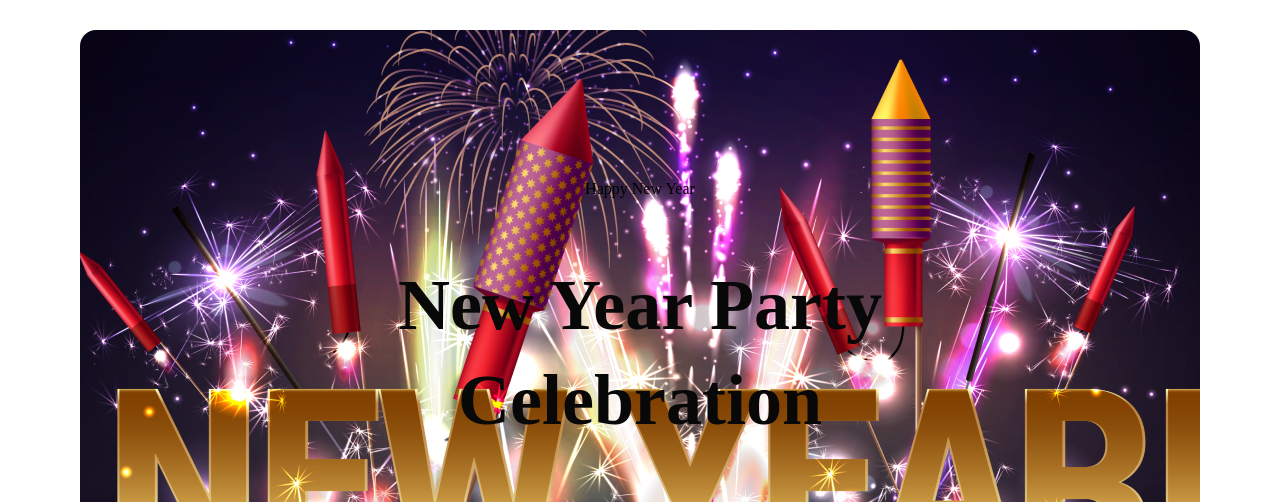
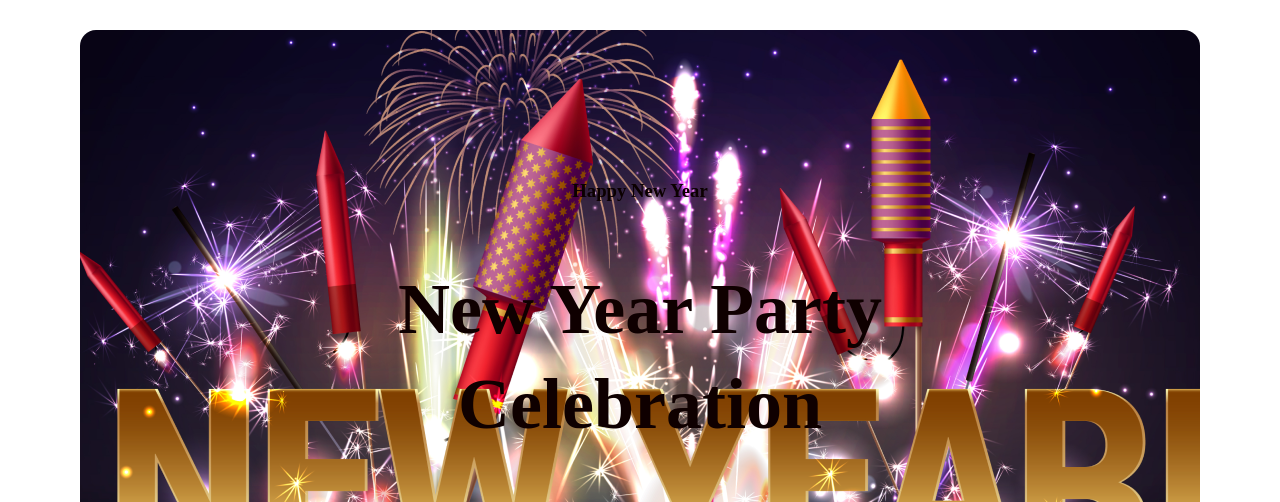
Before and after one commit to al-amin-s/Assingment1, a plain HTML site: page index.html in a window 1280 px wide. Shown: the top 502 px of the page. Drawn offline with Linux system fonts and the light colour scheme.

Commit message:
frist cimmit

```diff
--- a/index.css
+++ b/index.css
@@ -1,4 +1,5 @@
 * {
+
     font-family: 'Open Sans', sans-serif, ;
 
 }
@@ -35,11 +36,16 @@
 
 
 
+
+
+
+
+
 }
 
 .header-h4 {
-    color: #000000;
-    font-weight: 400;
+    color: #0b0000;
+    font-weight: 900;
     font-size: 32;
     text-align: center;
     margin-top: 50px;
@@ -47,7 +53,7 @@
 }
 
 .header-h1 {
-    color: #080808;
+    color: #0f0000;
     font-weight: 900;
     font-size: 72px;
     line-height: 95px;
--- a/index.html
+++ b/index.html
@@ -13,7 +13,7 @@
     <header>
         <section class="header-section">
             <div class="header-banner">
-                <h4 class="header-h4">Happy New Year</h4>
+                <h3 class="header-h4">Happy New Year</h3>
             <h1 class="header-h1">New Year Party <br>Celebration</h1>
             </div>
         </section>
```
